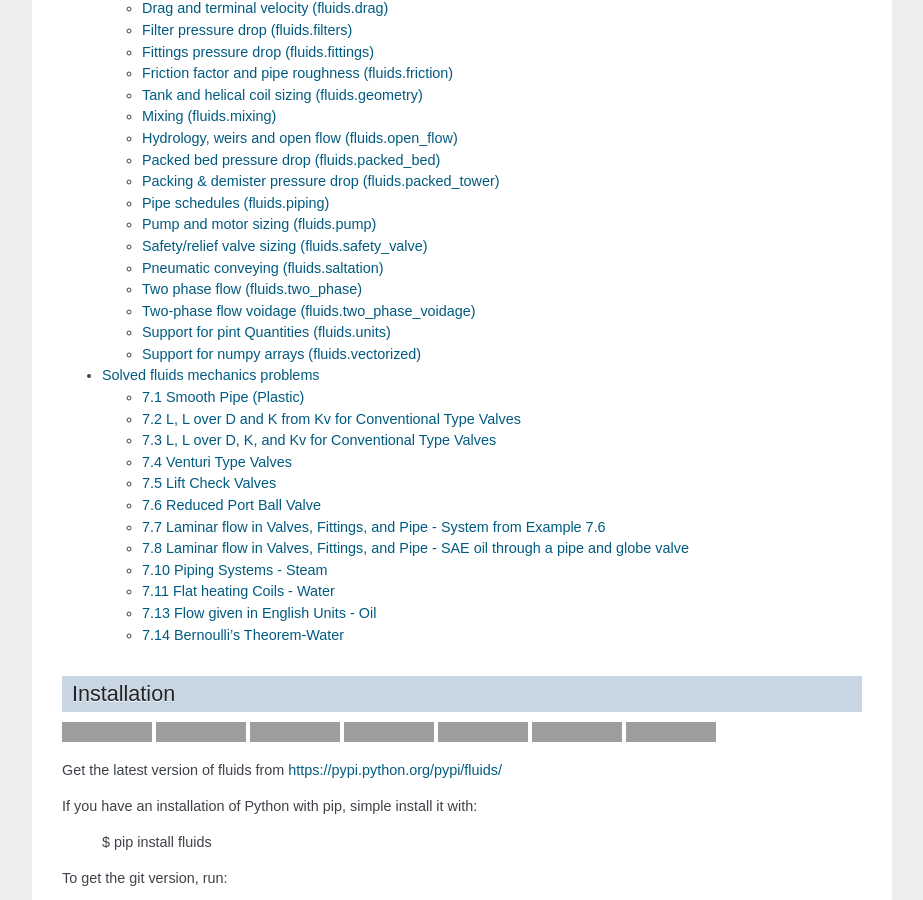
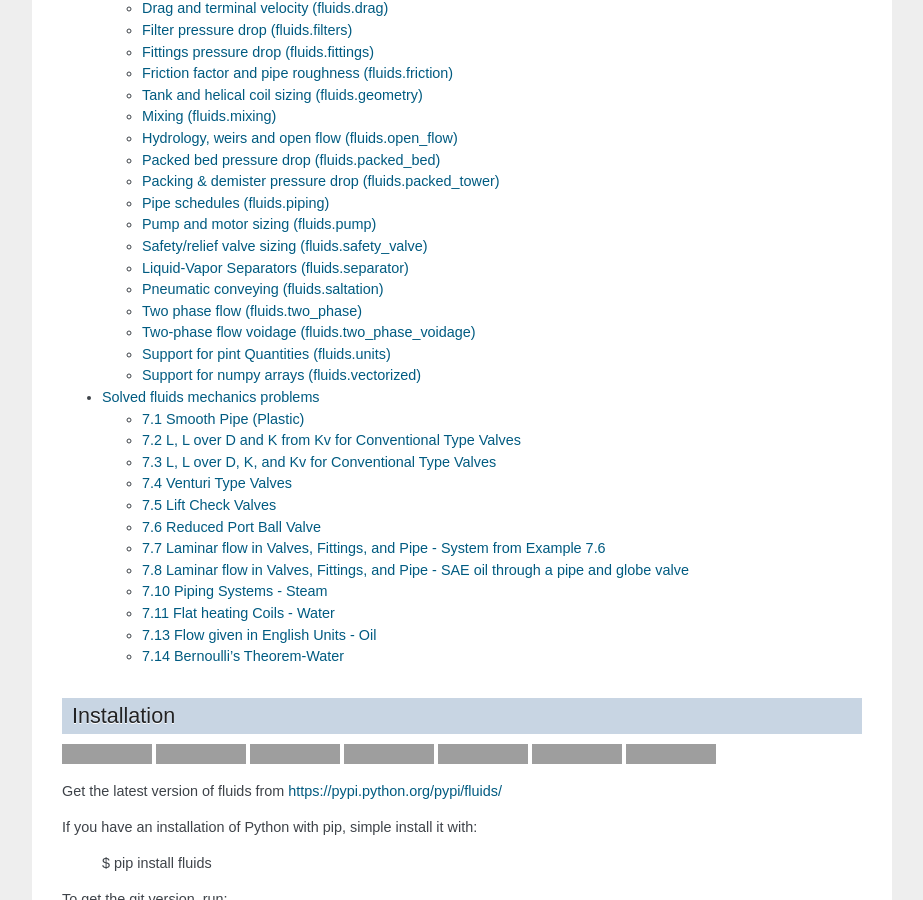
Before and after one commit to CalebBell/fluids, a Sphinx documentation site: the page built from docs/index.rst, in a window 1280 px wide and 900 px high, scrolled down 766 px, cut to the strip 0-900 px from the top of the window. Shown: the whole strip, without its empty margins (198-1121 px from the left). Built offline with Sphinx 7.4.7, drawn with Linux system fonts in a browser that asks for light colours; grey boxes are pictures that could not be loaded.

Commit message:
Clean up some separator documentation

```diff
--- a/docs/fluids.rst
+++ b/docs/fluids.rst
@@ -16,6 +16,7 @@
    fluids.piping
    fluids.pump
    fluids.safety_valve
+   fluids.separator
    fluids.saltation
    fluids.two_phase
    fluids.two_phase_voidage
--- /dev/null
+++ b/docs/fluids.separator.rst
@@ -0,0 +1,7 @@
+Liquid-Vapor Separators (fluids.separator)
+==========================================
+
+.. automodule:: fluids.separator
+    :members:
+    :undoc-members:
+    :show-inheritance:
```
Also changed, not shown: 1 other file.
